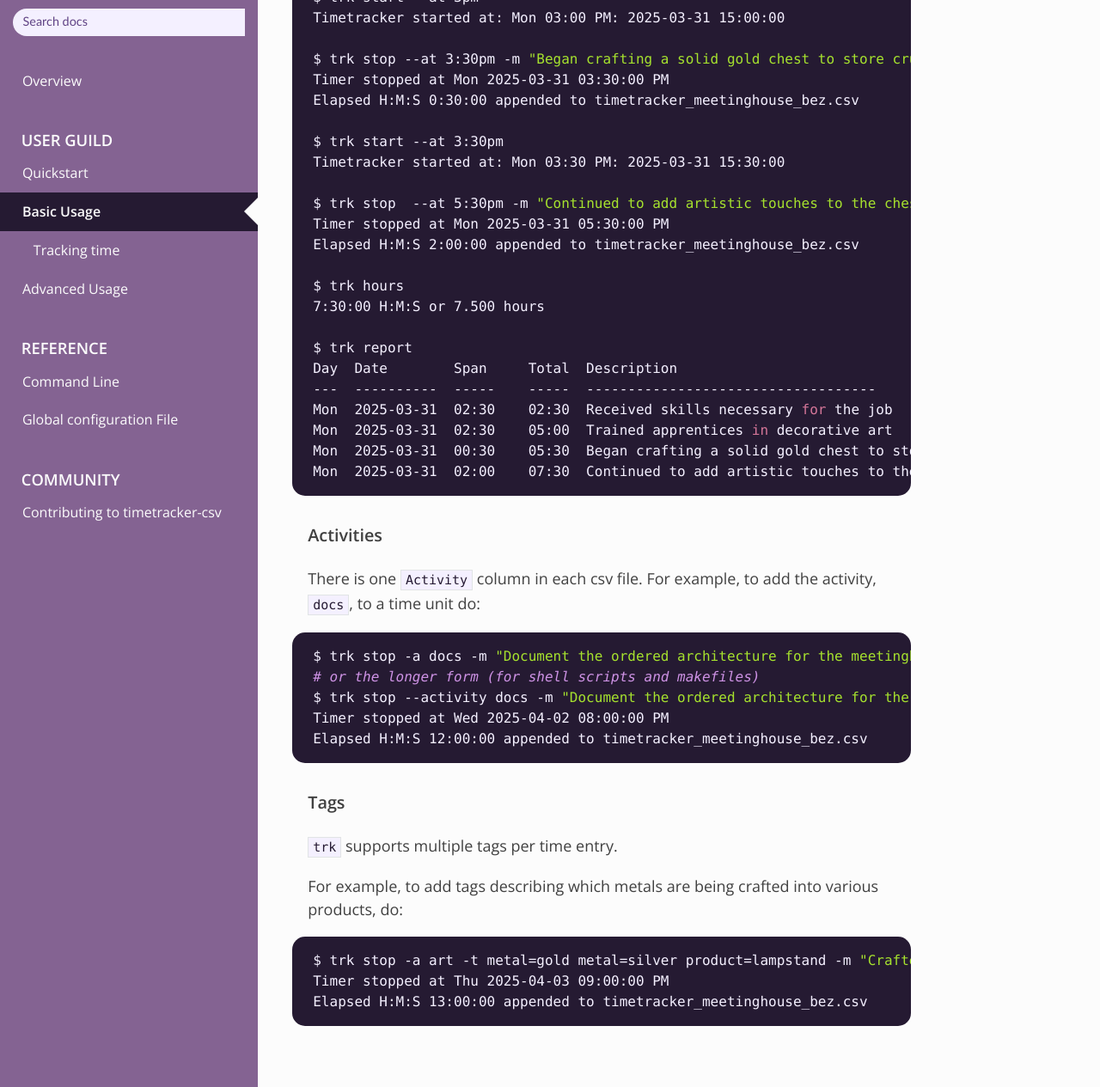
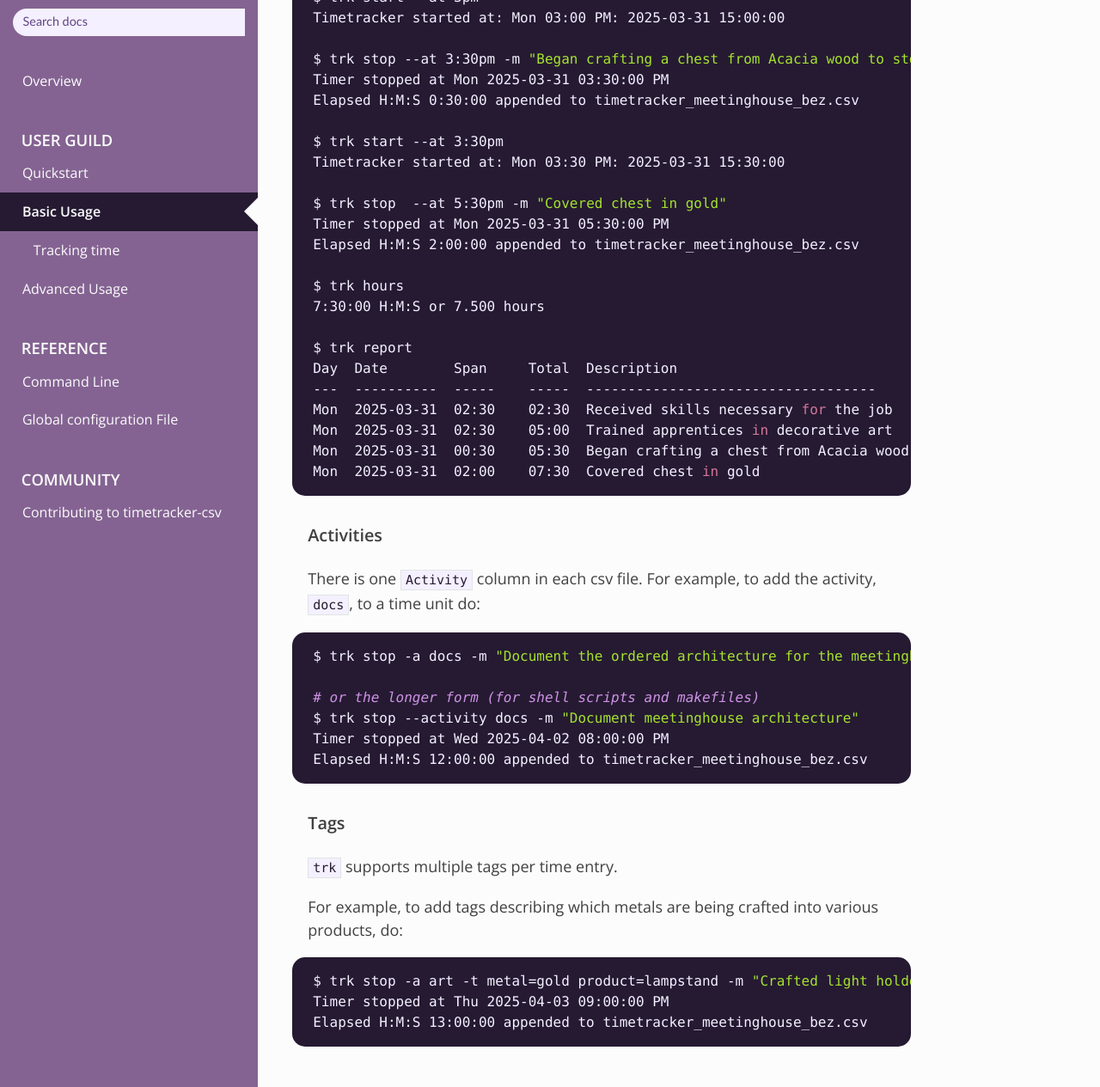
Before and after one commit to dvklopfenstein/timetracker, an MkDocs documentation site: the page built from docs/usage.md, in a window 1280 px wide and 1400 px high, scrolled down 2688 px, cut to the strip 135-1400 px from the top of the window. Shown: the whole strip at 86% size. Built offline with MkDocs 1.6.1, drawn with Linux system fonts in a browser that asks for light colours; nearby versions of some CDN libraries; some of the changed text lies outside the part shown.

````diff
--- a/docs/usage.md
+++ b/docs/usage.md
@@ -4,12 +4,12 @@ License: https://www.gnu.org/licenses/agpl-3.0.en.html#license-text
 -->
 
 # Basic Usage #
-**Timetracker-csv** tracks time one _project repository_ at a time.
+**Timetracker-csv** tracks time one project repository at a time.
 
 For a list of **timetracker-csv** commands, enter `trk --help`.
 
 ## Tracking time ##
-A _project repository_ is a directory that contains
+A project repository is a directory that contains
 project files and project sub-directories.
 
 **Timetracker-csv** works seemlessly
@@ -119,14 +119,14 @@ Elapsed H:M:S 2:30:00 appended to timetracker_meetinghouse_bez.csv
 $ trk start --at 3pm
 Timetracker started at: Mon 03:00 PM: 2025-03-31 15:00:00
 
-$ trk stop --at 3:30pm -m "Began crafting a solid gold chest to store crucial docs"
+$ trk stop --at 3:30pm -m "Began crafting a chest from Acacia wood to store crucial docs"
 Timer stopped at Mon 2025-03-31 03:30:00 PM
 Elapsed H:M:S 0:30:00 appended to timetracker_meetinghouse_bez.csv
 
 $ trk start --at 3:30pm
 Timetracker started at: Mon 03:30 PM: 2025-03-31 15:30:00
 
-$ trk stop  --at 5:30pm -m "Continued to add artistic touches to the chest"
+$ trk stop  --at 5:30pm -m "Covered chest in gold"
 Timer stopped at Mon 2025-03-31 05:30:00 PM
 Elapsed H:M:S 2:00:00 appended to timetracker_meetinghouse_bez.csv
 
@@ -138,8 +138,8 @@ Day  Date        Span     Total  Description
 ---  ----------  -----    -----  -----------------------------------
 Mon  2025-03-31  02:30    02:30  Received skills necessary for the job
 Mon  2025-03-31  02:30    05:00  Trained apprentices in decorative art
-Mon  2025-03-31  00:30    05:30  Began crafting a solid gold chest to store crucial docs
-Mon  2025-03-31  02:00    07:30  Continued to add artistic touches to the chest
+Mon  2025-03-31  00:30    05:30  Began crafting a chest from Acacia wood to store crucial docs
+Mon  2025-03-31  02:00    07:30  Covered chest in gold
 ```
 
 ### Activities ###
@@ -147,8 +147,9 @@ There is one `Activity` column in each csv file.
 For example, to add the activity, `docs`, to a time unit do:
 ```sh
 $ trk stop -a docs -m "Document the ordered architecture for the meetinghouse"
+
 # or the longer form (for shell scripts and makefiles)
-$ trk stop --activity docs -m "Document the ordered architecture for the meetinghouse"
+$ trk stop --activity docs -m "Document meetinghouse architecture"
 Timer stopped at Wed 2025-04-02 08:00:00 PM
 Elapsed H:M:S 12:00:00 appended to timetracker_meetinghouse_bez.csv
 ```
@@ -158,7 +159,7 @@ Elapsed H:M:S 12:00:00 appended to timetracker_meetinghouse_bez.csv
 
 For example, to add tags describing which metals are being crafted into various products, do:
 ```sh
-$ trk stop -a art -t metal=gold metal=silver product=lampstand -m "Crafted requested light holders for the meetinghouse"
+$ trk stop -a art -t metal=gold product=lampstand -m "Crafted light holders for the meetinghouse"
 Timer stopped at Thu 2025-04-03 09:00:00 PM
 Elapsed H:M:S 13:00:00 appended to timetracker_meetinghouse_bez.csv
 ```
````
